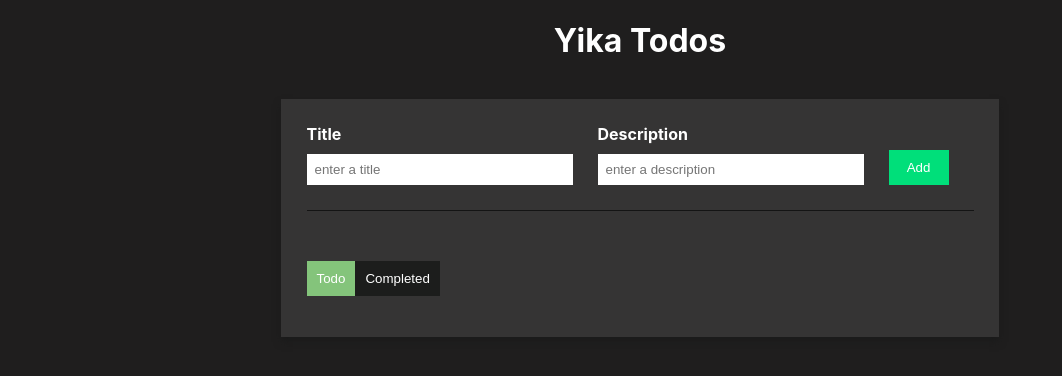
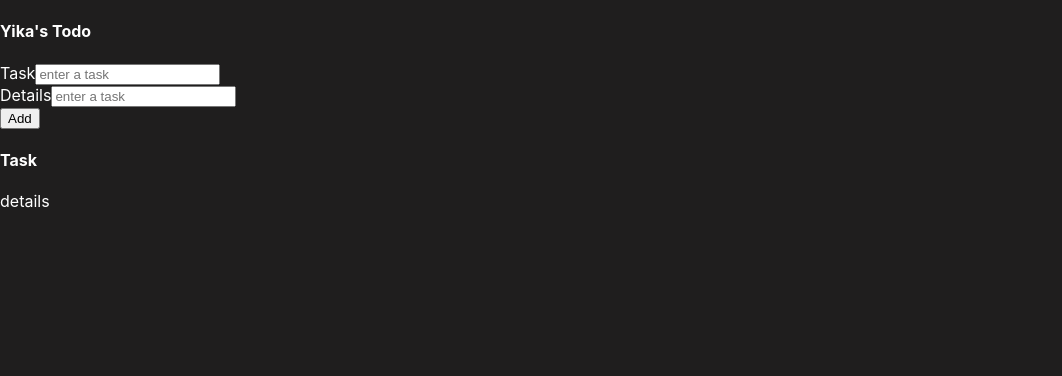
Before and after one commit to ProgrammerDoc-Community/React_begginer, a React (Create React App) app in the folder todolist/: page / in a window 1280 px wide. Shown: the top 376 px of the page, without its empty margins (0-1062 px from the left). Built offline with nearby package versions, Linux system fonts and the light colour scheme.

Commit message:
working on react request and perfecting my todo

```diff
--- a/todolist/src/App.css
+++ b/todolist/src/App.css
@@ -5,7 +5,7 @@ body{
   overflow: hidden;
 
 }
-h1{
+/* h1{
   text-align: center;
 }
 .todo-wrapper{
--- a/todolist/src/App.js
+++ b/todolist/src/App.js
@@ -4,35 +4,35 @@ import {AiOutlineDelete} from 'react-icons/ai'
 import './App.css';
 import { isCompositeComponent } from 'react-dom/test-utils';
 // import React,{useState} from 'react';
+import TodoList from './RonLearning/todosample';
 
 function App() {
-  const [isCompleteScreen,setIsCompleteScreen]=useState(false)
-  const [allTodos,setTodos]= useState([]);
-  const [newTitle,setNewTitle]=useState("")
-  const [newDescription,setNewDescription]=useState("")
-  const handleAddTodo =()=>{
-    let newTodoItem = {
-      title:newTitle,
-      description:newDescription
-    }
+  // const [isCompleteScreen,setIsCompleteScreen]=useState(false)
+  // const [allTodos,setTodos]= useState([]);
+  // const [newTitle,setNewTitle]=useState("")
+  // const [newDescription,setNewDescription]=useState("")
+  // const handleAddTodo =()=>{
+  //   let newTodoItem = {
+  //     title:newTitle,
+  //     description:newDescription
+  //   }
 
-    let updatedTodoArr = [...allTodos];
-    updatedTodoArr.push(newTodoItem);
-    setTodos(updatedTodoArr);
-    localStorage.setItem('todolist',JSON.stringify(updatedTodoArr))
-  }
+  //   let updatedTodoArr = [...allTodos];
+  //   updatedTodoArr.push(newTodoItem);
+  //   setTodos(updatedTodoArr);
+  //   localStorage.setItem('todolist',JSON.stringify(updatedTodoArr))
+  // }
 
-  useEffect(()=>{
-    let savedTodo=JSON.parse(localStorage.getItem('todolist'));
-    if(savedTodo){
-      setTodos(savedTodo);
-    }
+  // useEffect(()=>{
+  //   let savedTodo=JSON.parse(localStorage.getItem('todolist'));
+  //   if(savedTodo){
+  //     setTodos(savedTodo);
+  //   }
 
-  },[])
+  // },[])
   return (
     <div className="App">
-      <h1>Yika Todos</h1>
-      <div className='todo-wrapper'>
+      {/* <div className='todo-wrapper'>
         <div className='todo-input'>
           <div className='todo-input-item'>
             <label>Title</label>
@@ -57,16 +57,13 @@ function App() {
               <h3>{item.title} </h3>
               <p>{item.description}</p>
             </div>
-            /* <div>
-              <AiOutlineDelete className="icon"/>
-              <button className="check-icon">D</button>
-            </div> */
             );
           }
             )
           }
         </div>
-      </div>
+      </div> */}
+      <TodoList/>
     </div>
   );
 }
--- /dev/null
+++ b/todolist/src/RonLearning/todosample.js
@@ -0,0 +1,42 @@
+import React,{Component} from "react";
+
+class TodoList extends Component{
+    constructor(){
+        super()
+    }
+    render(){
+        return(
+            <div className="TodoContainer">
+                <div className="heading">
+                    <h4>Yika's Todo</h4>
+                </div>
+                <div className="todocontent">
+                    <div className="inputcontainer">
+                        <form>
+                            <div className="InputItem">
+                                <label>Task</label>
+                                <input type="text" placeholder="enter a task"/>
+                            </div>
+                            <div className="InputItem">
+                                <label>Details</label>
+                                <input type="text" placeholder="enter a task"/>
+                            </div>
+                            <div className="btnMian">
+                                <button type="submit" className="btn btn-primary">Add</button>
+                            </div>
+                        </form>
+
+                        <div className="inputDetails">
+                            <div className="taskName">
+                                <h4>Task</h4>
+                                <p>details</p>
+                            </div>
+                        </div>
+                    </div>
+                </div>
+            </div>
+        )
+    }
+}
+
+export default TodoList
```
